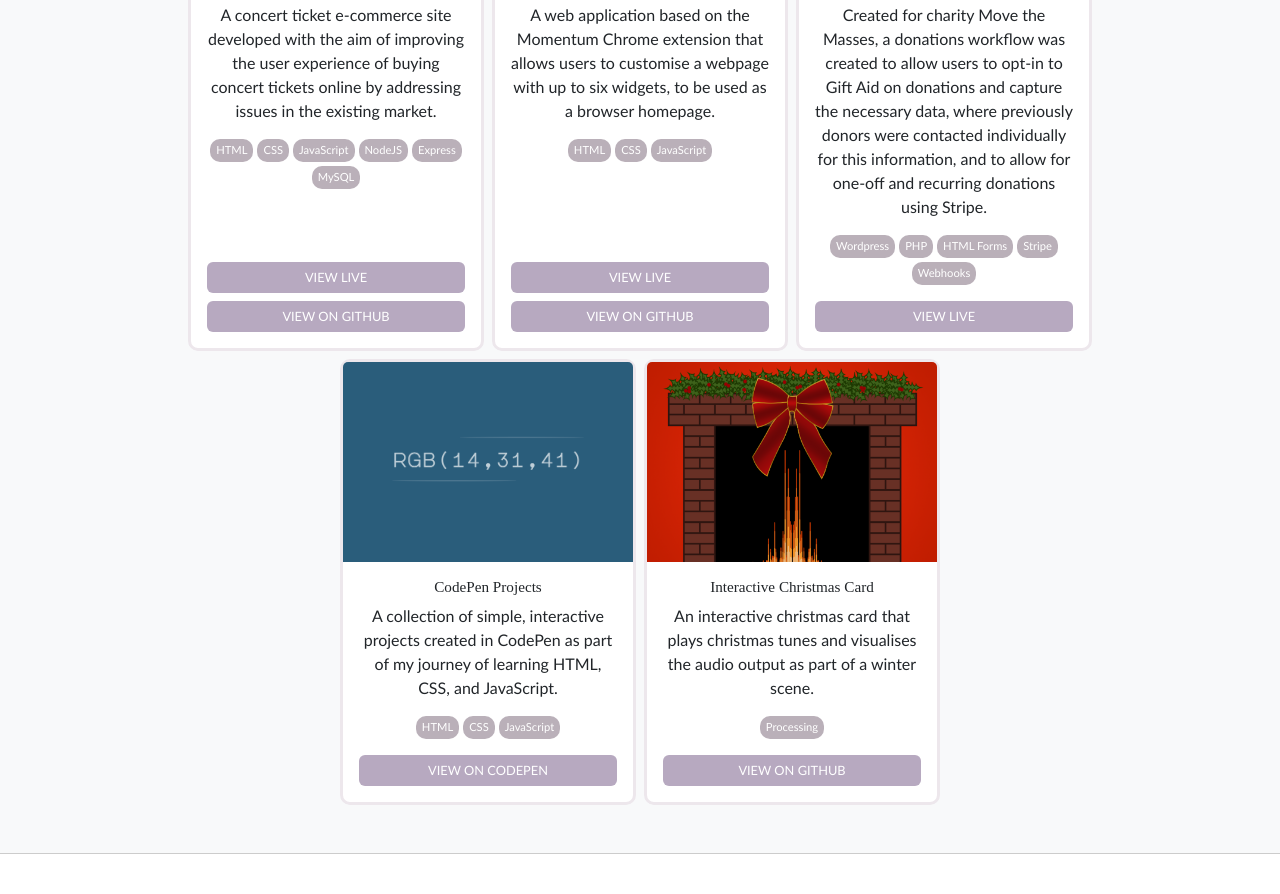
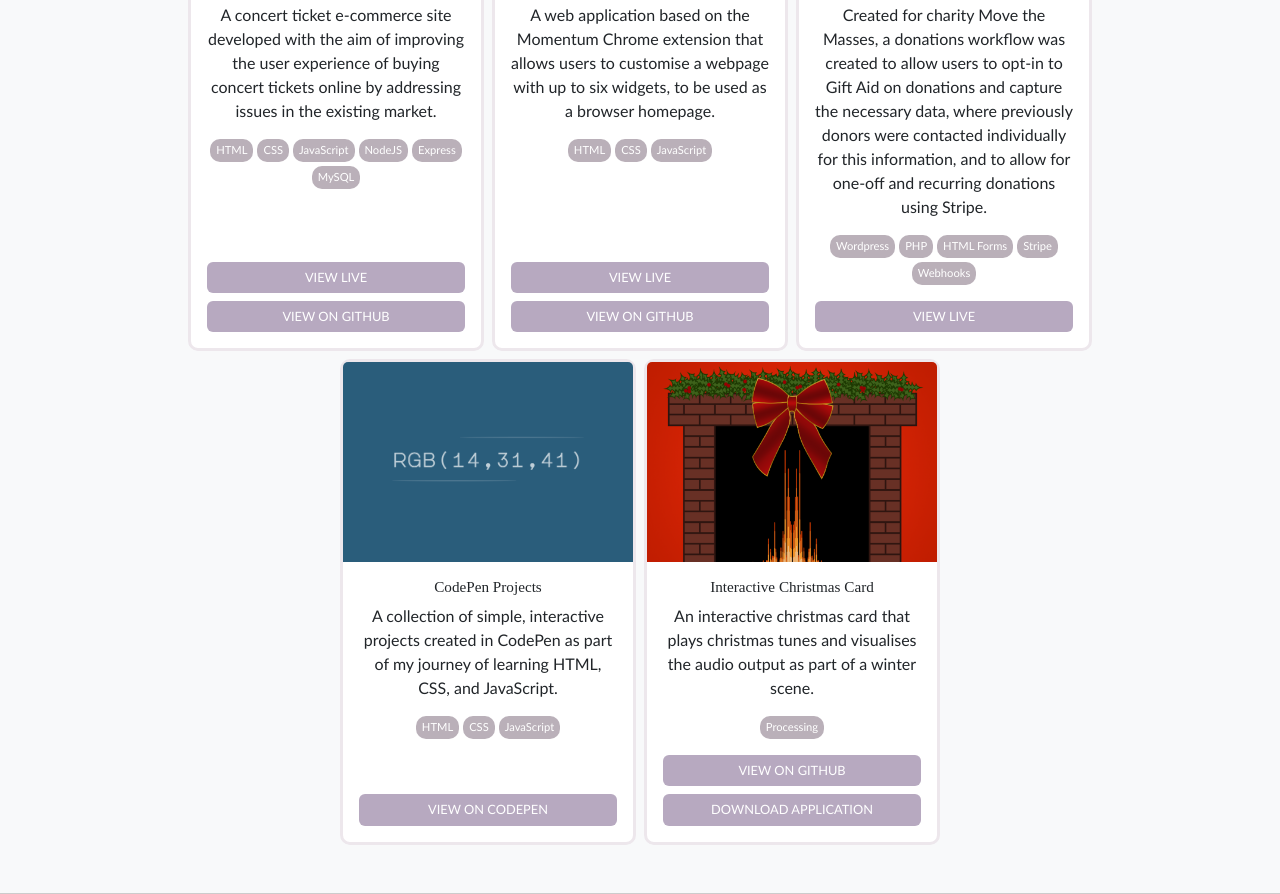
Before and after one commit to ikhile/ikhile.github.io, a plain HTML site: page index.html in a window 1280 px wide. Shown: the part 642-1536 px from the top of the page. Before the commit the page ends 1496 px from the top, so only its background shows below. Drawn offline with nearby package versions, Linux system fonts and the light colour scheme; a script that the page names is missing; a web font is replaced by a local one.

Commit message:
added link to download christmas card application

```diff
--- a/index.html
+++ b/index.html
@@ -141,6 +141,7 @@
                             </ul>
                             <div class="d-flex flex-column gap-2 view-btns">
                                 <a href="https://github.com/ikhile/Interactive-Christmas-Card" target="_blank" class="btn btn-primary">View on GitHub</a>
+                                <a href="resources/Rockin_Around_The_Christmas_Tree_Smaller.exe" download="Interactive Christmas Card" class="btn btn-primary">Download application</a>
                             </div>
                         </div>
                     </div>
```
Also changed, not shown: 1 other file.
